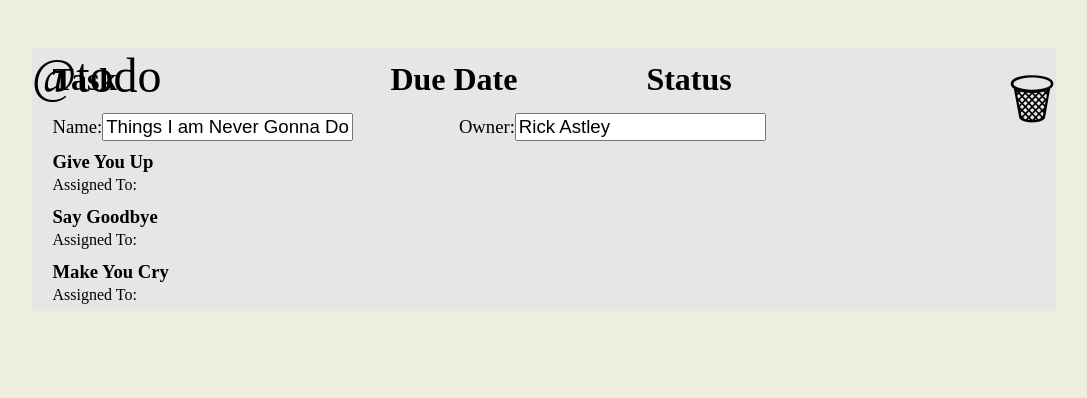
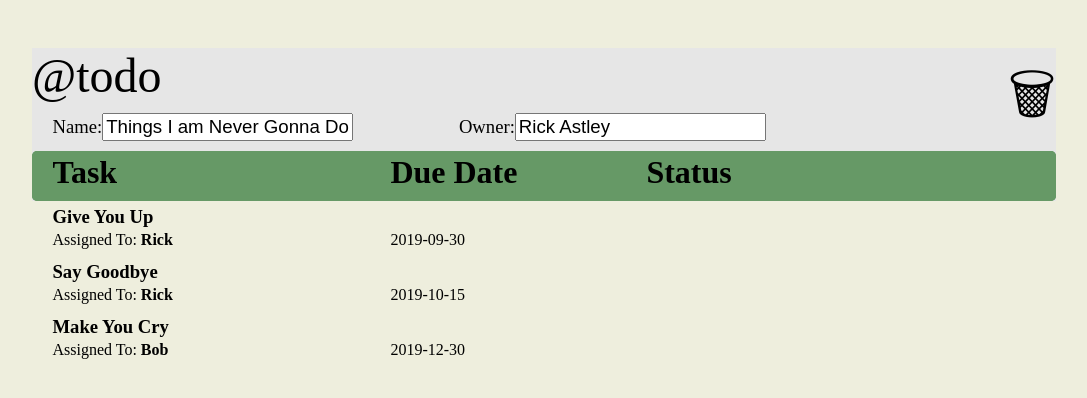
Before and after one commit to dSzenczewski/todo_hw2, a React (Create React App) app: page / in a window 1280 px wide. Both pictures are taken after a click on the link "Things I am Never Gonna Do". Shown: the top 398 px of the page, without its empty margins (104-1191 px from the left). Built offline with nearby package versions, Linux system fonts and the light colour scheme.

Commit message:
Fixed list header, Assigned To, and Due date

```diff
--- a/src/App.js
+++ b/src/App.js
@@ -20,6 +20,12 @@ class App extends Component {
   goHome = () => {
     this.setState({currentScreen: AppScreen.HOME_SCREEN});
     this.setState({currentList: null});
+  }
+
+  // Item screen
+  goItem = () => {
+    this.setState({currentScreen: AppScreen.ITEM_SCREEN});
+    //this.setState({currentList: todoListToLoad});
   }
 
   loadList = (todoListToLoad) => {
--- a/src/components/item_screen/ItemScreen.js
+++ b/src/components/item_screen/ItemScreen.js
@@ -5,7 +5,7 @@ export class ItemScreen extends Component {
     render() {
         return (
             <div>
-                THIS HAS NOTHING SO FAR!
+
             </div>
         )
     }
--- a/src/components/list_screen/ListItemCard.js
+++ b/src/components/list_screen/ListItemCard.js
@@ -3,15 +3,16 @@ import React, { Component } from 'react'
 export class ListItemCard extends Component {
     render() {
         return (
-            <div className='list_item_card'>
+            <div className='list_item_card'
+            onClick={this.props.goHome}>
                 <div className='list_item_card_description'>
                     {this.props.listItem.description}
                 </div>
                 <div className='list_item_card_assigned_to'>
-                    Assigned To: <strong>{this.props.listItem.assignedTo}</strong>
+                    Assigned To: <strong>{this.props.listItem.assigned_to}</strong>
                 </div>
                 <div className='list_item_card_due_date'>
-                    {this.props.listItem.dueDate}
+                    {this.props.listItem.due_date}
                 </div>
                 <div className='list_item_card_completed'>
                     {this.props.listItem.completed}
--- a/src/components/list_screen/ListItemsTable.js
+++ b/src/components/list_screen/ListItemsTable.js
@@ -4,7 +4,8 @@ import ListItemCard from './ListItemCard'
 export class ListItemsTable extends Component {
     render() {
         return (
-            <div id="list_items_container">
+            <div id="list_items_container" className="list_item_header_card">
+                <div className="list_item_header_card"></div>
                 <div className="list_item_task_header">Task</div>
                 <div className="list_item_due_date_header">Due Date</div>
                 <div className="list_item_status_header">Status</div>
```
